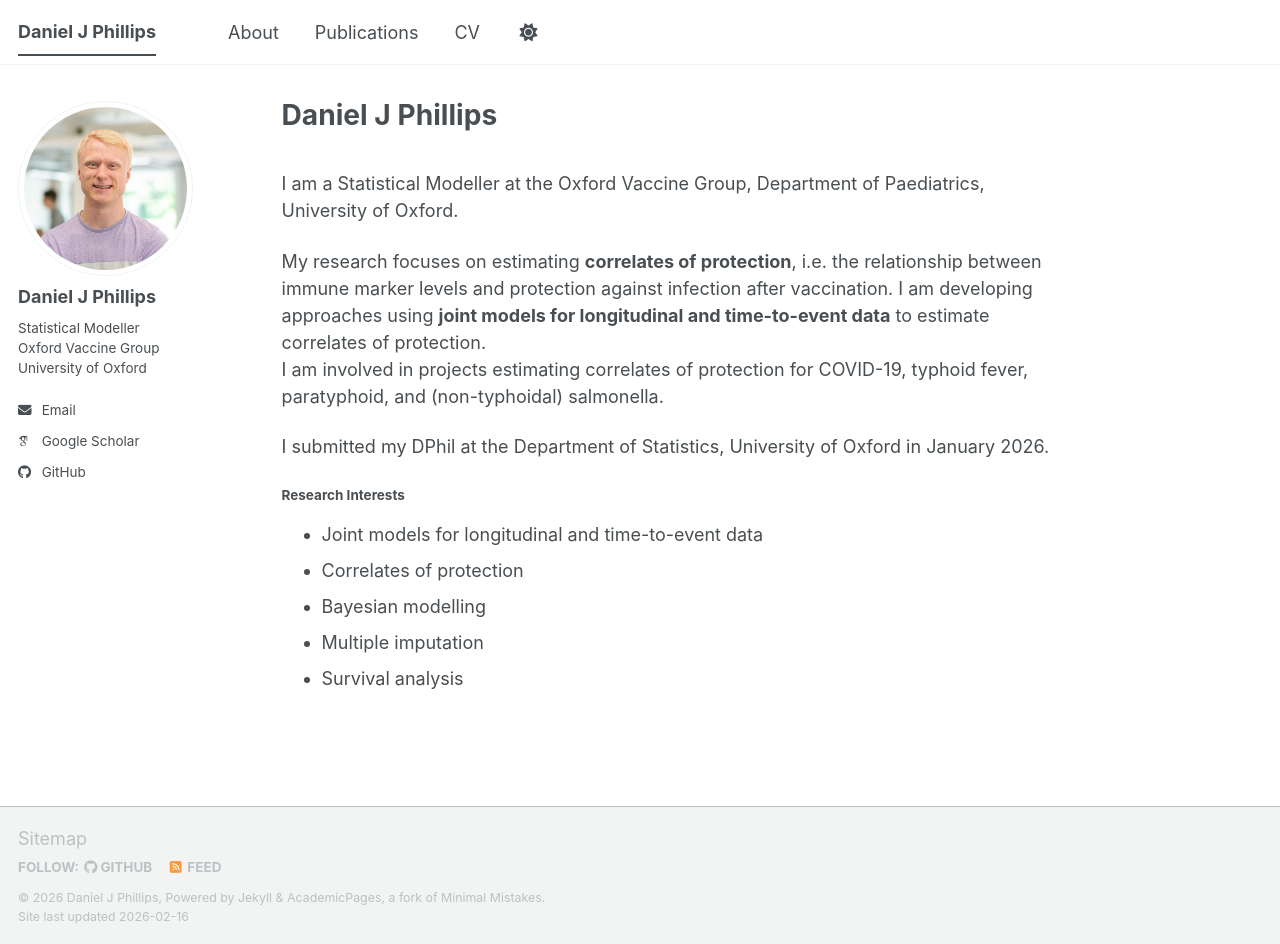
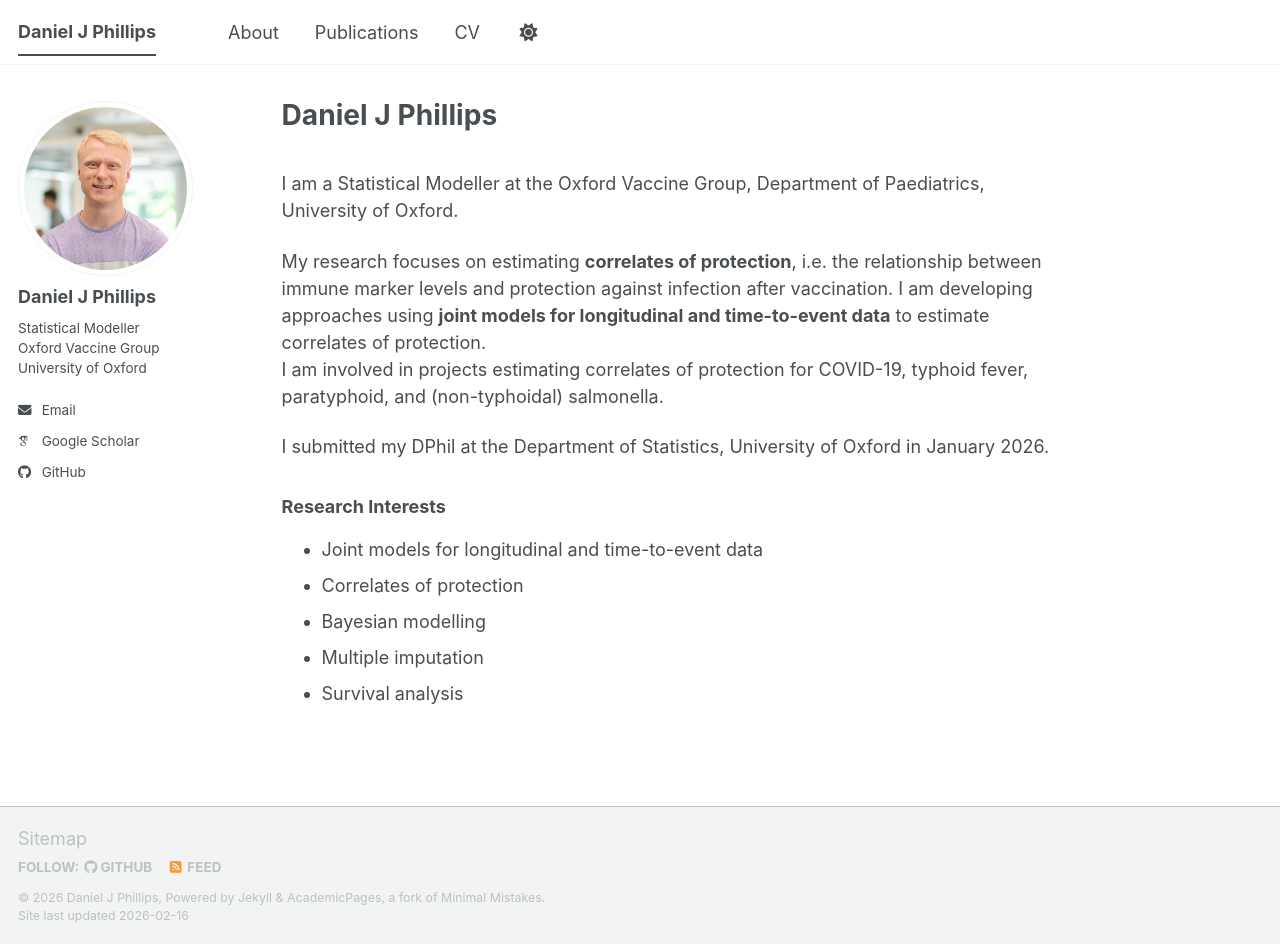
Before and after one commit to danphillipsstats/danphillipsstats.github.io, a Jekyll site: the page built from _pages/about.md, in a window 1280 px wide and 944 px high. Built offline with Jekyll 4.4.1, drawn with Linux system fonts in a browser that asks for light colours; some web fonts are replaced; a script bundle is joined from its source files by our own code; library files that are not in the unit come from our copies.

```diff
--- a/_pages/about.md
+++ b/_pages/about.md
@@ -15,7 +15,7 @@ I am involved in projects estimating correlates of protection for COVID-19, typh
 
 I submitted my DPhil at the Department of Statistics, University of Oxford in January 2026.
 
-#### Research Interests
+### Research Interests
  - Joint models for longitudinal and time-to-event data
  - Correlates of protection
  - Bayesian modelling
```
